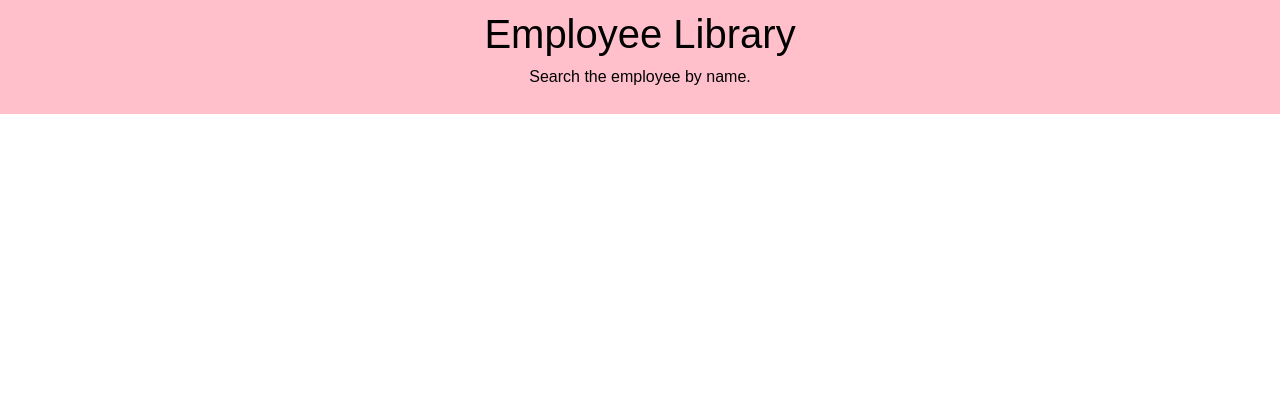
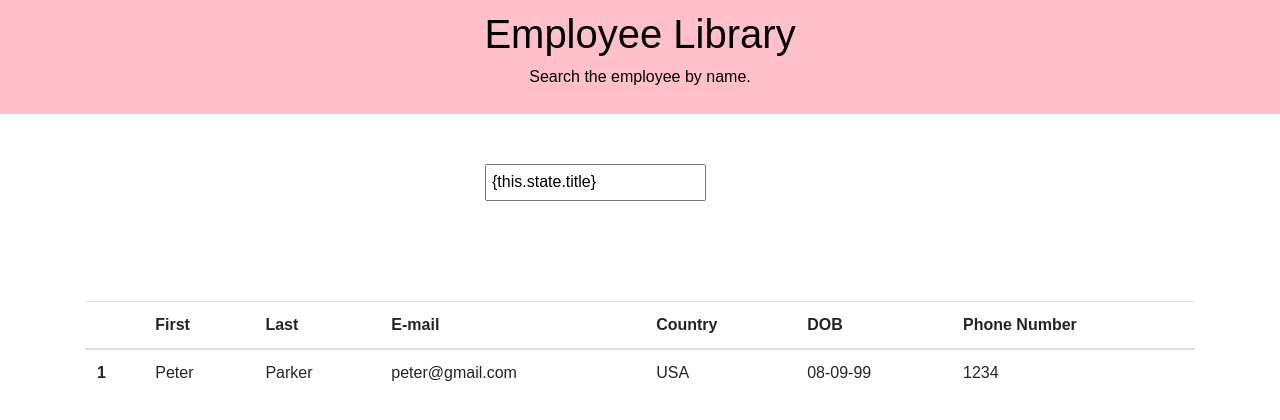
Before and after one commit to chaalexander/employeelibrary, a React (Create React App) app: page / in a window 1280 px wide. Shown: the top 420 px of the page. Built offline with nearby package versions, Linux system fonts and the light colour scheme; the HTML template or start-up script is replaced by a standard one.

Commit message:
layout is ready

```diff
--- a/src/App.js
+++ b/src/App.js
@@ -1,13 +1,12 @@
 import React, { Component } from "react";
 
 import Header from "./componentes/layout/Header";
-// import Table from "./componentes/Table";
+import Table from "./componentes/Table";
 // import AddTodo from "./components/AddTodo";
 // import About from "./components/pages/About";
 import "./App.css";
 
-// api for user
-// https://randomuser.me/api/?results=50
+
 
 class App extends Component {
   state = {
@@ -15,7 +14,12 @@ class App extends Component {
   };
 
   render() {
-    return <Header />;
+    return (
+      <div className="App">
+        <Header />
+        <Table />
+      </div>
+    );
   }
 }
 export default App;
--- a/src/componentes/Table.js
+++ b/src/componentes/Table.js
@@ -11,7 +11,7 @@ const inputStyle = {
 
 function Table(props) {
   return (
-    <div className="App">
+
       <div className="container">
         <input
           style={inputStyle}
@@ -58,7 +58,7 @@ function Table(props) {
           </tbody>
         </table>
       </div>
-    </div>
+
   );
 }
 
```
